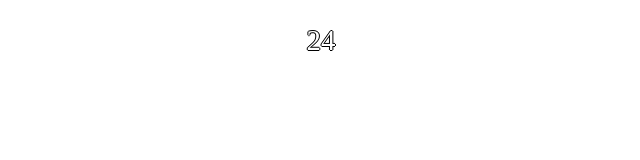
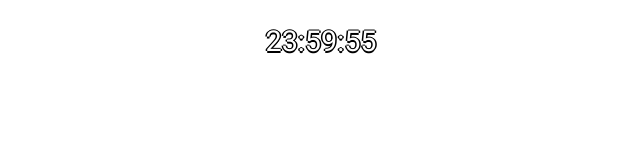
Before and after one commit to SynapseIX/countdown-browser-source, a website: page public/index.html in a window 1280 px wide. Shown: the top 160 px of the page, without its empty margins (335-975 px from the left). Drawn offline with Linux system fonts and the light colour scheme.

Commit message:
Add countdown logic

```diff
--- a/app.js
+++ b/app.js
@@ -1,4 +1,4 @@
-const bodyParser = require('bodyParser')
+const bodyParser = require('body-parser')
 const express = require('express')
 
 let PORT = process.env.PORT || 3000
--- a/public/index.html
+++ b/public/index.html
@@ -1,11 +1,13 @@
 <html>
 <head>
   <title>Prof's Countdown Source</title>
+  <link href='https://fonts.googleapis.com/css?family=Roboto' rel='stylesheet' />
   <style type="text/css">
     html {
+      font-family: 'Roboto';
       font-size: calc(1em + 1vw);
       color: white;
-      text-shadow: -1px 0 black, 0 1px black, 1px 0 black, 0 -1px black;
+      text-shadow: -1.5px 0 black, 0 1.5px black, 1.5px 0 black, 0 -1.5px black;
     }
     #countdown {
       width: 100%;
@@ -24,7 +26,26 @@
         hours = parseInt(hoursParam.split('=')[1]);
       }
 
-      document.getElementById('countdown').innerHTML = hours;
+      var now = new Date().getTime();
+      var countDownDate = new Date(now + (3600000 * hours));
+
+      var countdown = setInterval(function() {
+        var nowActual = new Date().getTime();
+        var distance = countDownDate - nowActual;
+
+        var hours = Math.floor((distance % (1000 * 60 * 60 * 24)) / (1000 * 60 * 60));
+        var minutes = Math.floor((distance % (1000 * 60 * 60)) / (1000 * 60));
+        var seconds = Math.floor((distance % (1000 * 60)) / 1000);
+
+        // Display the result in the element with id="demo"
+        document.getElementById('countdown').innerHTML = hours + ':' + minutes + ':' + seconds;
+
+        // If the count down is finished, write some text
+        if (distance < 0) {
+          clearInterval(countdown);
+          document.getElementById("countdown").innerHTML = 'TIME\'S UP';
+        }
+      }, 1000);
     }
   </script>
 </head>
```
Also changed, not shown: 1 other file.
